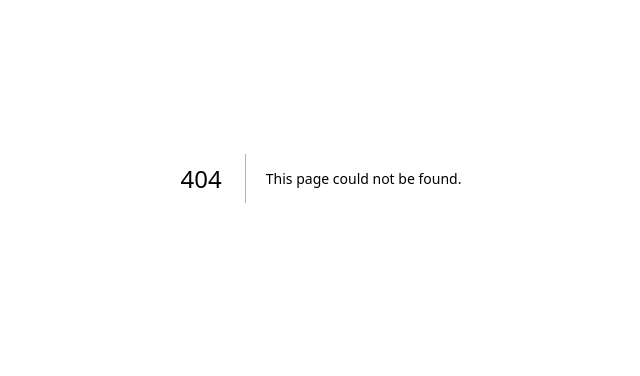
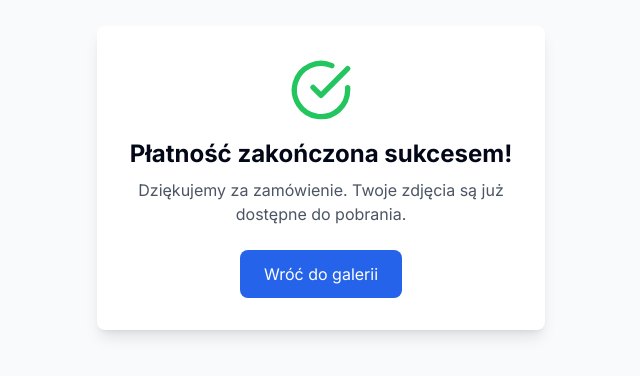
Before and after one commit to examfox21/foto-platform, a Next.js app: page /gallery/1/success in a window 1280 px wide. Before the commit this address had no page. Shown: the part 222-598 px from the top of the page, without its empty margins (319-959 px from the left). Built offline with nearby package versions, Linux system fonts and the light colour scheme.

Commit message:
Create page.tsx

```diff
--- /dev/null
+++ b/src/app/(client)/gallery/[code]/success/page.tsx
@@ -0,0 +1,29 @@
+'use client'
+
+import { useEffect, useState } from 'react'
+import { useParams } from 'next/navigation'
+import { CheckCircle } from 'lucide-react'
+import Link from 'next/link'
+
+export default function PaymentSuccessPage() {
+  const params = useParams()
+  const code = params.code as string
+
+  return (
+    <div className="min-h-screen bg-gray-50 flex items-center justify-center p-4">
+      <div className="max-w-md w-full bg-white rounded-lg shadow-lg p-8 text-center">
+        <CheckCircle className="w-16 h-16 text-green-500 mx-auto mb-4" />
+        <h1 className="text-2xl font-bold mb-2">Płatność zakończona sukcesem!</h1>
+        <p className="text-gray-600 mb-6">
+          Dziękujemy za zamówienie. Twoje zdjęcia są już dostępne do pobrania.
+        </p>
+        <Link
+          href={`/gallery/${code}`}
+          className="inline-block bg-primary text-white px-6 py-3 rounded-lg hover:bg-primary/90 transition"
+        >
+          Wróć do galerii
+        </Link>
+      </div>
+    </div>
+  )
+}
```
